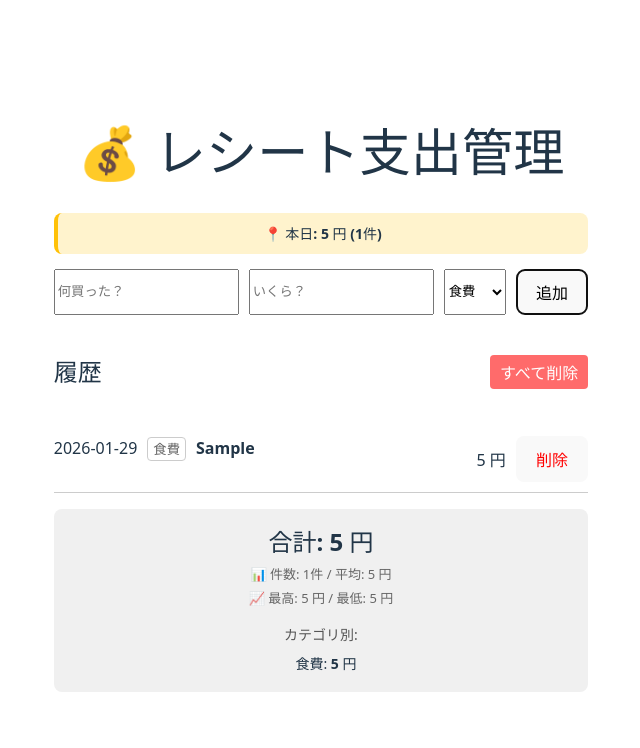
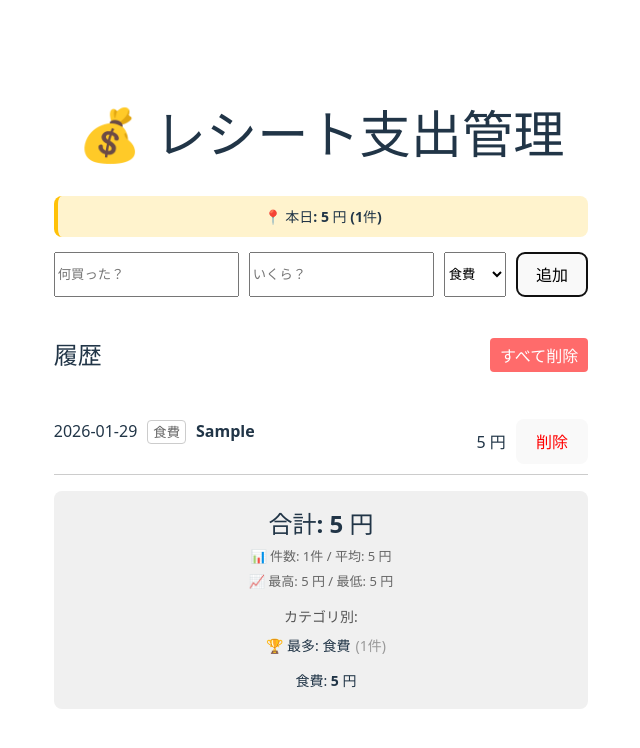
Before and after one commit to 2422041/receipt-app, a React (Vite) app in the folder frontend/: page / in a window 1280 px wide. Both pictures are taken after typing "Sample", "5" into the empty fields and a click on the button "追加". Shown: the top 748 px of the page, without its empty margins (319-959 px from the left). Built offline with nearby package versions, Linux system fonts and the light colour scheme.

Commit message:
feat: 最多カテゴリを表示機能を追加

```diff
--- a/frontend/src/App.tsx
+++ b/frontend/src/App.tsx
@@ -63,6 +63,15 @@ function App() {
   const today = new Date().toISOString().split('T')[0]
   const todayExpenses = expenses.filter(item => item.date === today)
   const todayTotal = todayExpenses.reduce((sum, item) => sum + item.amount, 0)
+
+  // 🏆 最多カテゴリ（最も件数が多いカテゴリ）を取得
+  const categoryCount = expenses.reduce((acc, item) => {
+    acc[item.category] = (acc[item.category] || 0) + 1
+    return acc
+  }, {} as Record<string, number>)
+  const topCategory = expenses.length > 0
+    ? Object.entries(categoryCount).sort(([, a], [, b]) => b - a)[0]?.[0]
+    : null
 
   // 📊 カテゴリごとの合計を計算
   const categoryTotals = expenses.reduce((acc, item) => {
@@ -146,6 +155,13 @@ function App() {
         {expenses.length > 0 && (
           <div style={{ marginTop: '15px', fontSize: '14px' }}>
             <p style={{ margin: '5px 0', color: '#555' }}>カテゴリ別:</p>
+            {topCategory && (
+              <div style={{ marginLeft: '10px', padding: '3px 0', marginBottom: '8px' }}>
+                <span>🏆 最多: </span>
+                <strong>{topCategory}</strong>
+                <span style={{ color: '#999', marginLeft: '5px' }}>({categoryCount[topCategory]}件)</span>
+              </div>
+            )}
             {Object.entries(categoryTotals).map(([cat, total]) => (
               <div key={cat} style={{ marginLeft: '10px', padding: '3px 0' }}>
                 <span>{cat}: </span>
```
